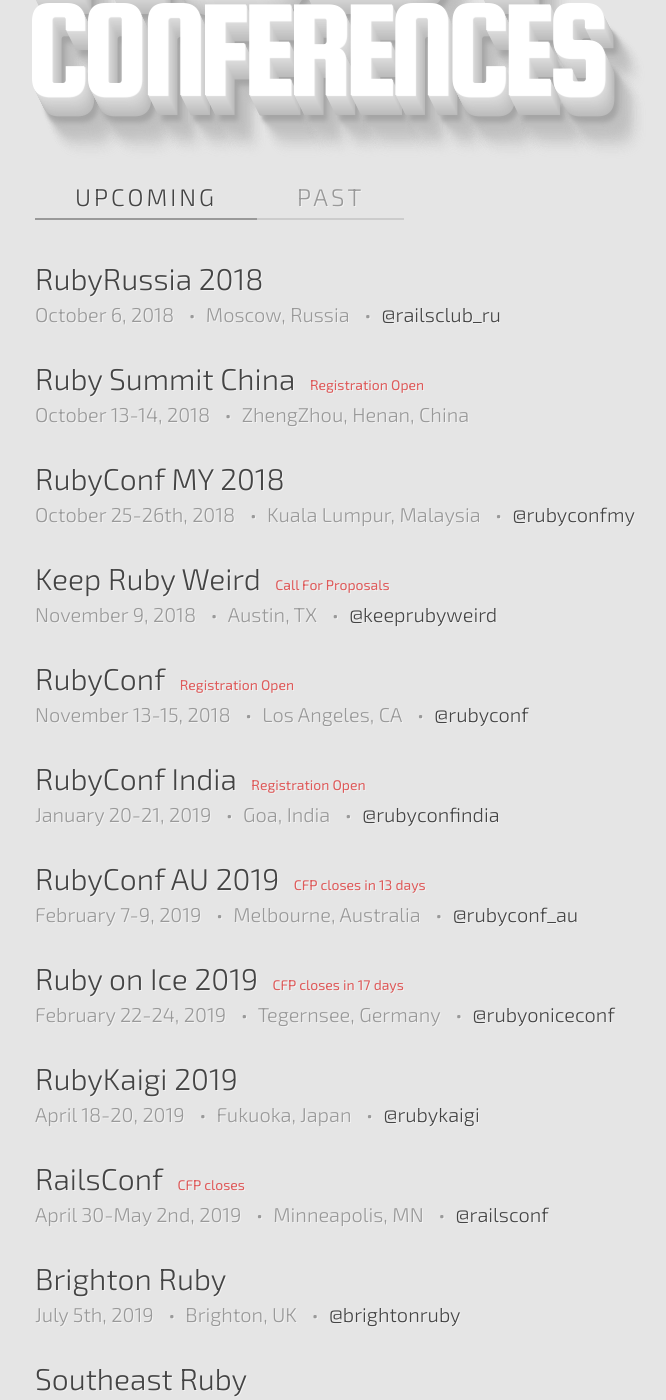
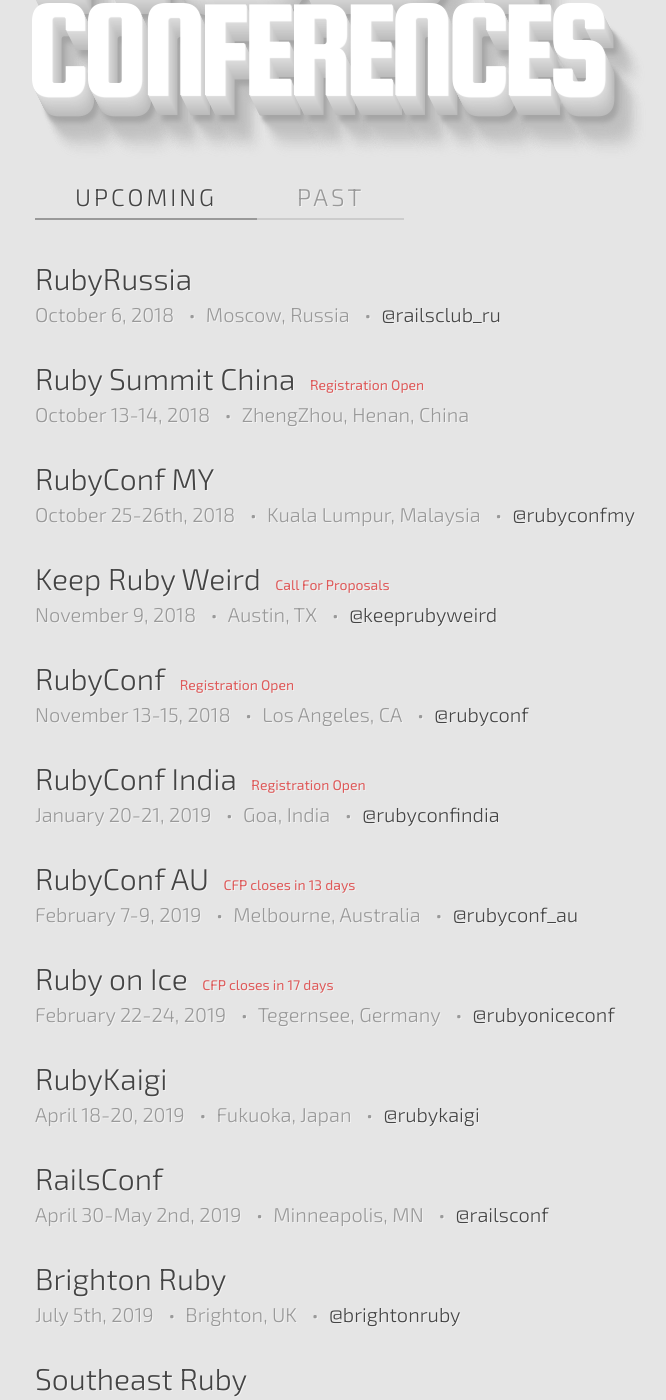
Before and after one commit to ruby-conferences/ruby-conferences.github.io, a Jekyll site: the page built from index.html, in a window 1280 px wide and 1400 px high, scrolled down 302 px. Shown: the whole window, without its empty margins (205-871 px from the left). Built offline with Jekyll 4.4.1, drawn with Linux system fonts in a browser that asks for light colours.

Commit message:
Fix some data issues

```diff
--- a/_data/upcoming.yml
+++ b/_data/upcoming.yml
@@ -1,4 +1,4 @@
-- name: RubyRussia 2018
+- name: RubyRussia
   location: Moscow, Russia
   dates: "October 6, 2018"
   url: https://rubyrussia.club/en
@@ -12,7 +12,7 @@
   url: http://rubysummit.cn/
   reg_phrase: "Registration Open"
 
-- name: RubyConf MY 2018
+- name: RubyConf MY
   location: Kuala Lumpur, Malaysia
   dates: "October 25-26th, 2018"
   url: http://rubyconf.my/
@@ -25,7 +25,7 @@
   dates: "November 9, 2018"
   url: https://2018.keeprubyweird.com
   twitter: keeprubyweird
-  cfp_phrase: Call For Proposals
+  cfp_phrase: "Call For Proposals"
 
 - name: RubyConf
   location: Los Angeles, CA
@@ -41,23 +41,23 @@
   twitter: rubyconfindia
   reg_phrase: "Registration Open"
 
-- name: RubyConf AU 2019
+- name: RubyConf AU
   location: Melbourne, Australia
   dates: "February 7-9, 2019"
   url: https://rubyconf.org.au/2019
   twitter: rubyconf_au
-  cfp_phrase: CFP closes
-  cfp_date: October 15, 2018
+  cfp_phrase: "CFP closes"
+  cfp_date: "October 15, 2018"
 
-- name: Ruby on Ice 2019
+- name: Ruby on Ice
   location: Tegernsee, Germany
   dates: "February 22-24, 2019"
   url: https://rubyonice.com/
   twitter: rubyoniceconf
-  cfp_phrase: CFP closes
-  cfp_date: October 19, 2018
+  cfp_phrase: "CFP closes"
+  cfp_date: "October 19, 2018"
 
-- name: RubyKaigi 2019
+- name: RubyKaigi
   location: Fukuoka, Japan
   dates: "April 18-20, 2019"
   url: https://rubykaigi.org/2019
@@ -68,7 +68,6 @@
   dates: "April 30-May 2nd, 2019"
   url: https://railsconf.com/
   twitter: railsconf
-  cfp_phrase: CFP closes
 
 - name: Brighton Ruby
   location: Brighton, UK
```
